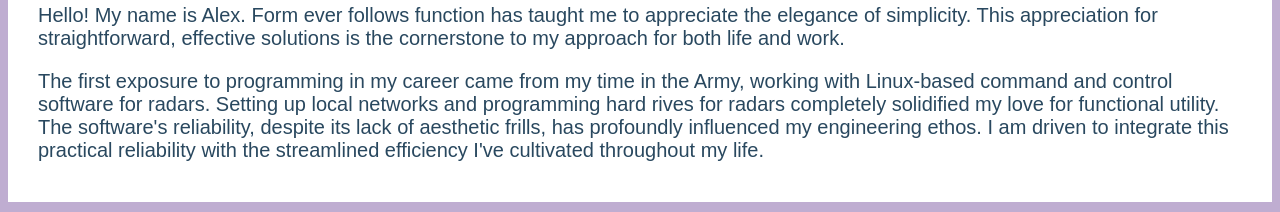
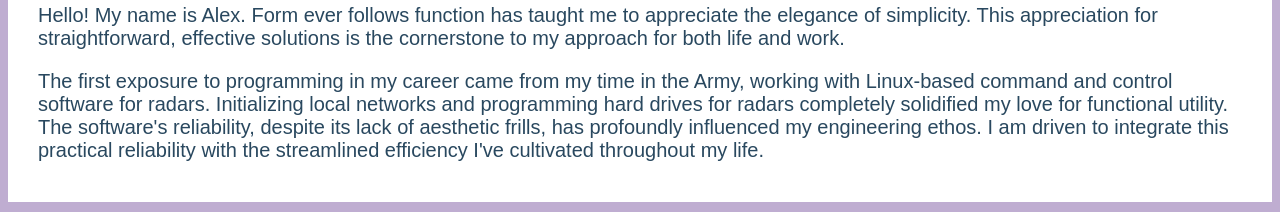
Before and after one commit to Akent90/ProfessionalPortfolio, a plain HTML site: page index.html in a window 1280 px wide. Shown: the part 681-893 px from the top of the page. Drawn offline with Linux system fonts and the light colour scheme.

Commit message:
Edit about me section

```diff
--- a/index.html
+++ b/index.html
@@ -39,7 +39,7 @@
         <p>
           The first exposure to programming in my career came from my time in
           the Army, working with Linux-based command and control software for
-          radars. Setting up local networks and programming hard rives for
+          radars. Initializing local networks and programming hard drives for
           radars completely solidified my love for functional utility. The
           software's reliability, despite its lack of aesthetic frills, has
           profoundly influenced my engineering ethos. I am driven to integrate
```
